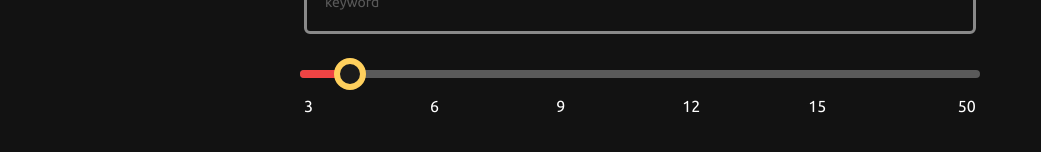
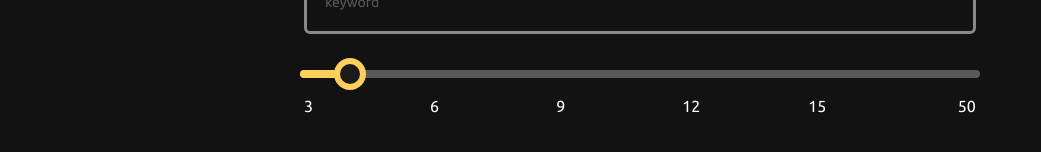
Before and after one commit to hcd1983/perfectscore-frontend-test, a Vue app: page /components in a window 1280 px wide. Shown: the part 252-404 px from the top of the page, without its empty margins (0-1041 px from the left). Built offline with nearby package versions, Linux system fonts and the light colour scheme.

Commit message:
bar-bg-image

```diff
--- a/src/components/Slider.vue
+++ b/src/components/Slider.vue
@@ -4,10 +4,13 @@
     <div class="color-bg" />
     <div
       class="color-bar"
-      :style="{
-      width : `${offset}px`
-    }"
-    />
+    >
+      <span
+        :style="{
+          width: `${offset}px`
+        }"
+      />
+    </div>
     <div
       ref="thumb"
       class="handler"
@@ -49,6 +52,7 @@ export default {
   },
   data() {
     return {
+      value: 5,
       position: { x: 0, y: 0 },
       offset: 50,
       values: [3, 6, 9, 12, 15, 50],
@@ -59,6 +63,9 @@ export default {
     rangesModified() {
       const total = this.ranges.reduce((a, b) => a + b);
       return this.ranges.map((range) => ((range / total) * 100).toFixed(2));
+    },
+    ddd() {
+      return this.$refs.slider.offsetWidth;
     },
   },
   methods: {
@@ -100,7 +107,7 @@ export default {
       };
 
       const onMouseUp = () => {
-        this.handleMouseUp();
+        // this.handleMouseUp();
         document.removeEventListener('mouseup', onMouseUp);
         document.removeEventListener('mousemove', onMouseMove);
       };
@@ -148,7 +155,7 @@ export default {
   left: -16px;
 }
 .color-bg {
-  @apply rounded-full absolute top-1/2 w-full;
+  @apply absolute top-1/2 w-full rounded-full;
   z-index: 1;
   height: 8px;
   margin-top: -4px;
@@ -156,9 +163,25 @@ export default {
 }
 
 .color-bar {
-  @apply rounded-full bg-red-500 absolute top-1/2 w-1/2;
+  @apply absolute top-1/2 w-full;
   z-index: 2;
   height: 8px;
   margin-top: -4px;
 }
+
+.color-bar span{
+  @apply rounded-full block h-full;
+  /* this will do the magic */
+  mask:linear-gradient(#000 0 0);
+}
+
+.color-bar span:before {
+  content:"";
+  position:absolute;
+  top:0;
+  left:0;
+  right:0;
+  bottom:0;
+  background-image: linear-gradient(to right, #FFD25F, #FF5C01);
+}
 </style>
```
